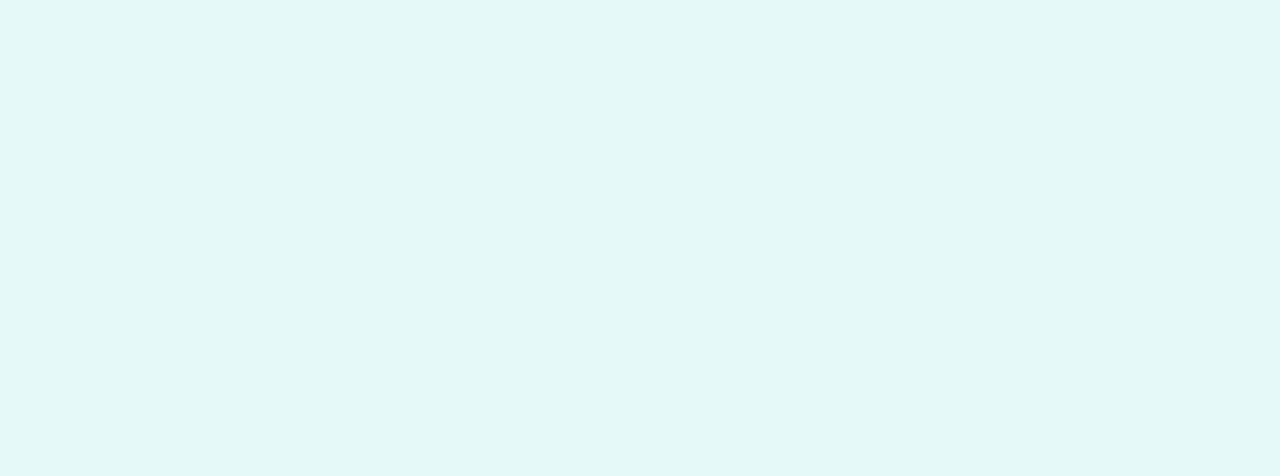
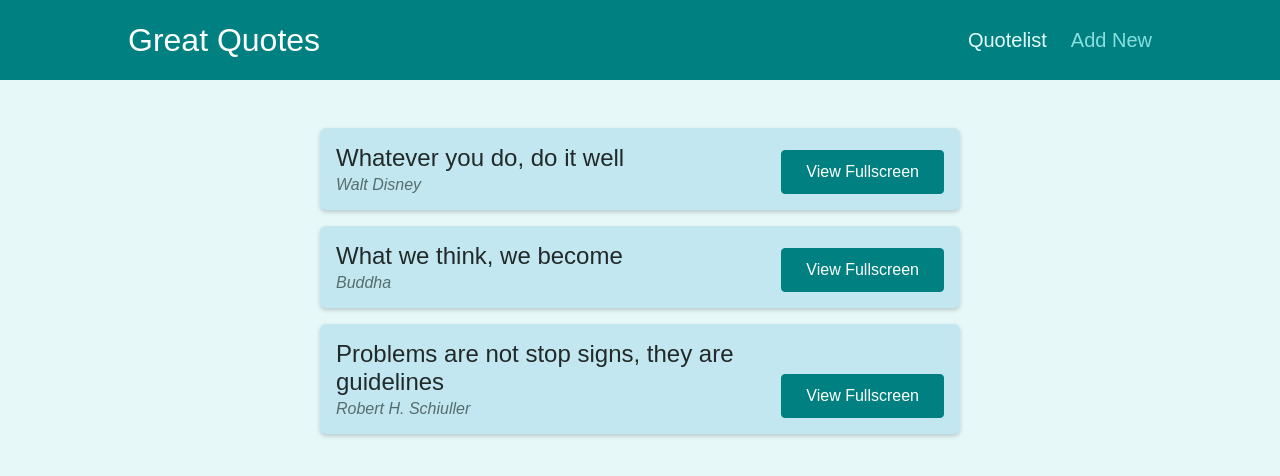
Before and after one commit to kremlevmax/practice-react-route, a React (Create React App) app: page /quotelist in a window 1280 px wide. Shown: the top 476 px of the page. Built offline with nearby package versions, Linux system fonts and the light colour scheme.

Commit message:
Basic NavLink navbar added

```diff
--- a/src/App.js
+++ b/src/App.js
@@ -1,24 +1,27 @@
-import { Redirect, Route } from "react-router-dom";
-import QuoteList from "./components/quotes/QuoteList";
-import QuoteForm from "./components/quotes/QuoteForm";
-import QuoteItem from "./components/quotes/QuoteItem";
+import { Redirect, Route, Switch } from "react-router-dom";
+import Layout from "./components/layout/Layout";
+import AddNewQuote from "./components/pages/AddNewQuote";
+import AllQuotes from "./components/pages/AllQuotes";
+import QuoteDetails from "./components/pages/QuoteDetails";
 
 function App() {
   return (
-    <div>
+    <Layout>
+      <Switch>
         <Route path='/' exact>
           <Redirect to='/quotelist' />
         </Route>
         <Route path='/quotelist' exact>
-        <QuoteList />
+          <AllQuotes />
         </Route>
         <Route path='/new'>
-        <QuoteForm />
+          <AddNewQuote />
         </Route>
         <Route path='/quotelist/:quoteId'>
-        <QuoteItem />
+          <QuoteDetails />
         </Route>
-    </div>
+      </Switch>
+    </Layout>
   );
 }
 
--- a/src/components/comments/Comments.js
+++ b/src/components/comments/Comments.js
@@ -1,7 +1,8 @@
-import { useState } from 'react';
+import { useState } from "react";
 
-import classes from './Comments.module.css';
-import NewCommentForm from './NewCommentForm';
+import classes from "./Comments.module.css";
+import NewCommentForm from "./NewCommentForm";
+import { useParams } from "react-router-dom";
 
 const Comments = () => {
   const [isAddingComment, setIsAddingComment] = useState(false);
@@ -10,6 +11,8 @@ const Comments = () => {
     setIsAddingComment(true);
   };
 
+  const params = useParams();
+  console.log(params.quoteId);
   return (
     <section className={classes.comments}>
       <h2>User Comments</h2>
--- /dev/null
+++ b/src/components/layout/Layout.js
@@ -0,0 +1,13 @@
+import MainNavigation from "./MainNavigation";
+import styles from "./Layout.module.css";
+
+const Layout = (props) => {
+  return (
+    <>
+      <MainNavigation />
+      <div className={styles.main}>{props.children}</div>
+    </>
+  );
+};
+
+export default Layout;
--- /dev/null
+++ b/src/components/layout/MainNavigation.js
@@ -0,0 +1,26 @@
+import { NavLink } from "react-router-dom";
+import styles from "./MainNavigation.module.css";
+
+const MainNavigation = () => {
+  return (
+    <header className={styles.header}>
+      <div className={styles.logo}>Great Quotes</div>
+      <div className={styles.nav}>
+        <ul>
+          <li>
+            <NavLink to='/quotelist' activeClassName={styles.active}>
+              Quotelist
+            </NavLink>
+          </li>
+          <li>
+            <NavLink to='/new' activeClassName={styles.active}>
+              Add New
+            </NavLink>
+          </li>
+        </ul>
+      </div>
+    </header>
+  );
+};
+
+export default MainNavigation;
--- /dev/null
+++ b/src/components/pages/AddNewQuote.js
@@ -0,0 +1,12 @@
+import QuoteForm from "../quotes/QuoteForm";
+import QuoteItem from "../quotes/QuoteForm";
+
+const AddNewQuote = () => {
+  return (
+    <>
+      <QuoteForm />
+    </>
+  );
+};
+
+export default AddNewQuote;
--- /dev/null
+++ b/src/components/pages/AllQuotes.js
@@ -0,0 +1,21 @@
+import QuoteList from "../quotes/QuoteList";
+
+const DUMMY_DATA = [
+  { id: 1, author: "Walt Disney", text: "Whatever you do, do it well" },
+  { id: 2, author: "Buddha", text: "What we think, we become" },
+  {
+    id: 3,
+    author: "Robert H. Schiuller",
+    text: "Problems are not stop signs, they are guidelines",
+  },
+];
+
+const AllQuotes = () => {
+  return (
+    <>
+      <QuoteList quotes={DUMMY_DATA} />
+    </>
+  );
+};
+
+export default AllQuotes;
--- /dev/null
+++ b/src/components/pages/QuoteDetails.js
@@ -0,0 +1,11 @@
+import QuoteItem from "../quotes/QuoteItem";
+
+const QuoteDetails = () => {
+  return (
+    <>
+      <QuoteItem />
+    </>
+  );
+};
+
+export default QuoteDetails;
--- a/src/components/quotes/QuoteItem.js
+++ b/src/components/quotes/QuoteItem.js
@@ -8,7 +8,7 @@ const QuoteItem = (props) => {
   console.log(params.quoteId);
   return (
     <Fragment>
-      <Route path='/quotelist/quoteId/comments'>
+      <Route path='/quotelist/:quoteId/comments'>
         <Comments />
       </Route>
 
--- a/src/components/quotes/QuoteList.js
+++ b/src/components/quotes/QuoteList.js
@@ -7,7 +7,6 @@ const QuoteList = (props) => {
   return (
     <Fragment>
       <ul className={classes.list}>
-        {/*
         {props.quotes.map((quote) => (
           <QuoteItem
             key={quote.id}
@@ -16,7 +15,6 @@ const QuoteList = (props) => {
             text={quote.text}
           />
         ))}
-        */}
       </ul>
     </Fragment>
   );
```
Also changed, not shown: 2 other files (tests, documents, lock files or other folders). Lines whose indentation alone changed are shown as unchanged.
